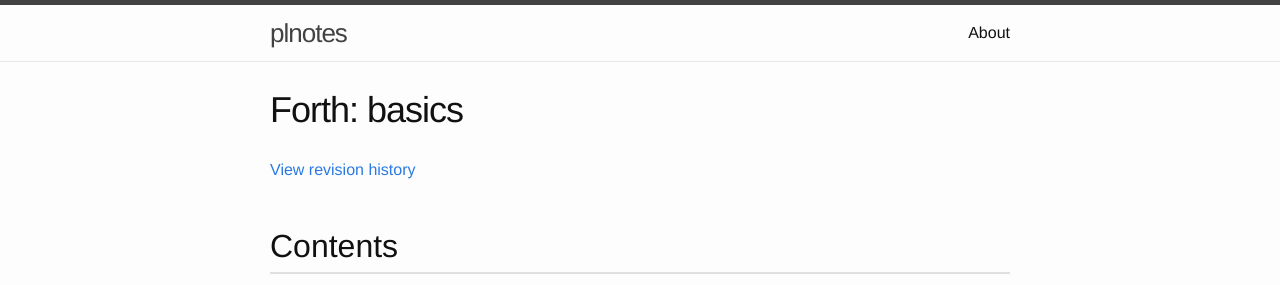
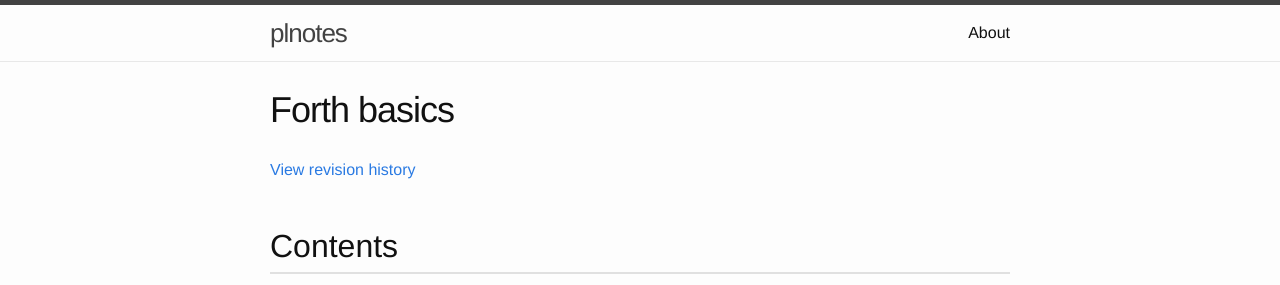
Before and after one commit to bitfragment/plnotes, a Jekyll site: the page built from _forth/basics.md, in a window 1280 px wide and 900 px high. Shown: the top 285 px of the window. Built offline with Jekyll 4.4.1, drawn with Linux system fonts in a browser that asks for light colours.

Commit message:
Remove punctuation

```diff
--- a/_forth/basics.md
+++ b/_forth/basics.md
@@ -1,5 +1,5 @@
 ---
-title: 'Forth: basics'
+title: 'Forth basics'
 ---
 
 ## Contents
```
